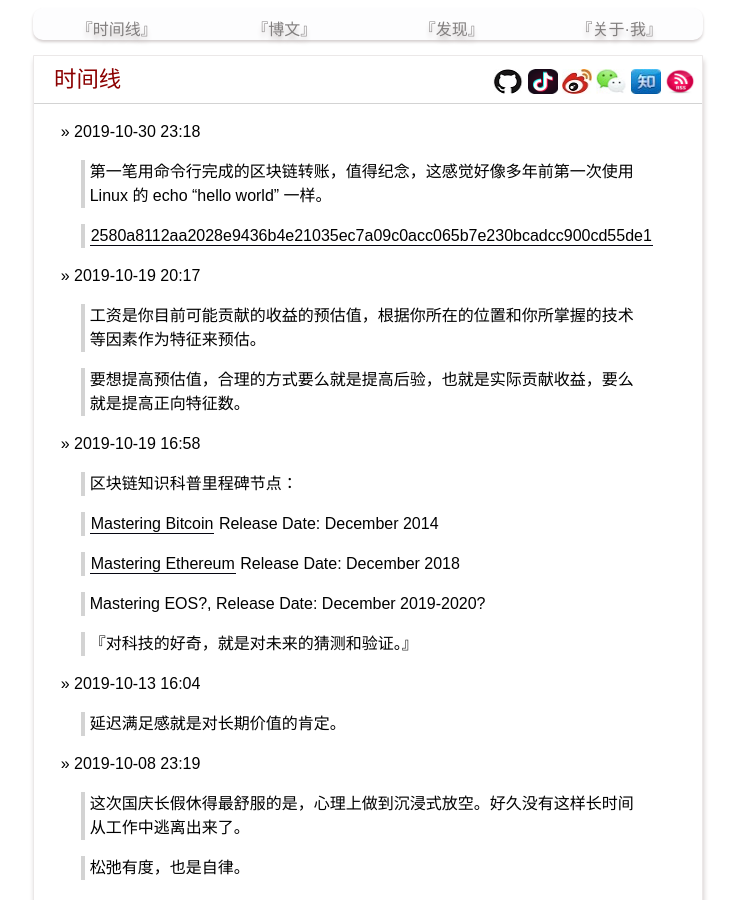
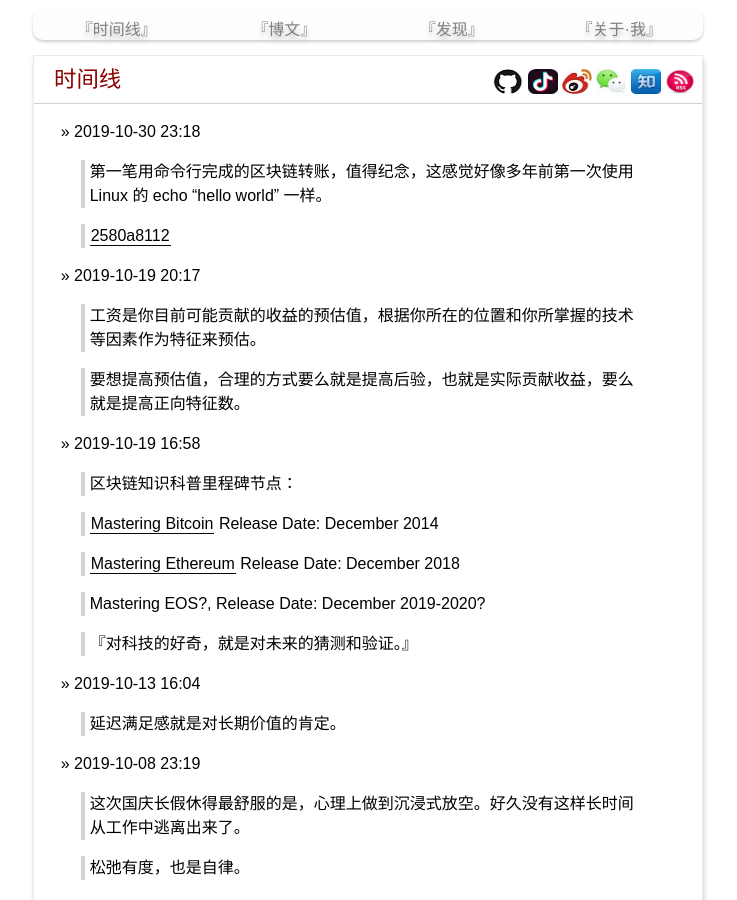
Before and after one commit to yanyiwu/blog, a Jekyll site: the page built from index.md, in a window 1280 px wide and 900 px high. Shown: the whole window, without its empty margins (272-1009 px from the left). Built offline with Jekyll 4.4.1, drawn with Linux system fonts in a browser that asks for light colours; Markdown is read by kramdown in place of the engine named in the settings; comment, search, counter and statistics services are not loaded.

Commit message:
fix display

```diff
--- a/index.md
+++ b/index.md
@@ -7,7 +7,7 @@ title: 时间线
 
 > 第一笔用命令行完成的区块链转账，值得纪念，这感觉好像多年前第一次使用 Linux 的 echo "hello world" 一样。
 
-> [2580a8112aa2028e9436b4e21035ec7a09c0acc065b7e230bcadcc900cd55de1](https://eospark.com/tx/2580a8112aa2028e9436b4e21035ec7a09c0acc065b7e230bcadcc900cd55de1)
+> [2580a8112](https://eospark.com/tx/2580a8112aa2028e9436b4e21035ec7a09c0acc065b7e230bcadcc900cd55de1)
 
 &raquo; 2019-10-19 20:17
 
```
